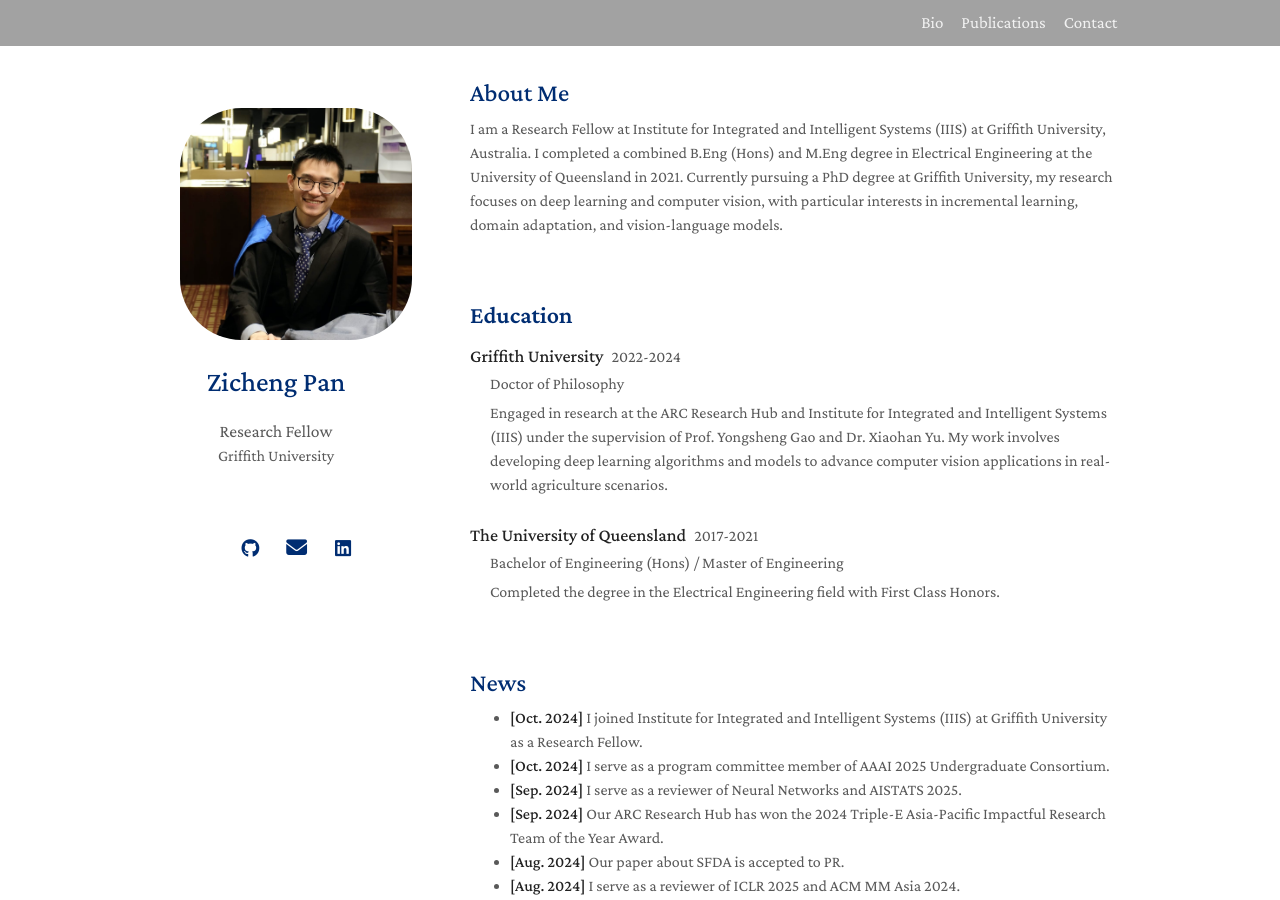
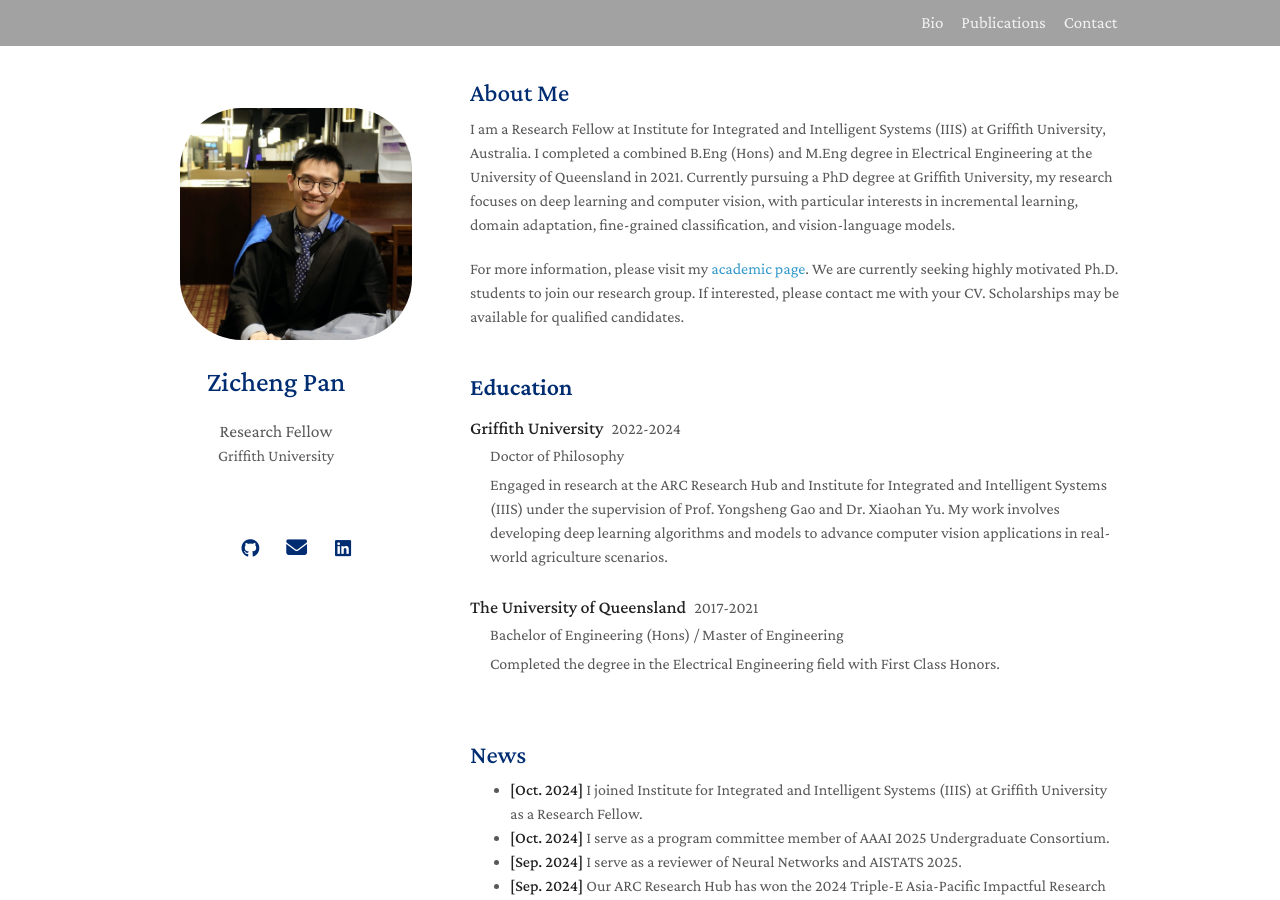
Before and after one commit to zichengpan/zichengpan.github.io, a Jekyll site: the page built from index.md, in a window 1280 px wide and 900 px high. Built offline with Jekyll 4.4.1, drawn with Linux system fonts in a browser that asks for light colours; a style sheet for code colours, icons or effects is not loaded.

Commit message:
update 10.10

```diff
--- a/index.md
+++ b/index.md
@@ -6,12 +6,12 @@ layout: homepage
 
 <h2 style="margin: 60px 0px 10px;">About Me</h2>
 
-<div style="margin-bottom: 60px;">
-    I am a Research Fellow at Institute for Integrated and Intelligent Systems (IIIS) at Griffith University, Australia. I completed a combined B.Eng (Hons) and M.Eng degree in Electrical Engineering at the University of Queensland in 2021. Currently pursuing a PhD degree at Griffith University, my research focuses on deep learning and computer vision, with particular interests in incremental learning, domain adaptation, and vision-language models.
+<div style="margin-bottom: 20px;">
+    I am a Research Fellow at Institute for Integrated and Intelligent Systems (IIIS) at Griffith University, Australia. I completed a combined B.Eng (Hons) and M.Eng degree in Electrical Engineering at the University of Queensland in 2021. Currently pursuing a PhD degree at Griffith University, my research focuses on deep learning and computer vision, with particular interests in incremental learning, domain adaptation, fine-grained classification, and vision-language models.
 </div>
 
+<p style="margin-bottom: 40px;">For more information, please visit my <a href="https://experts.griffith.edu.au/24217-zicheng-pan">academic page</a>. We are currently seeking highly motivated Ph.D. students to join our research group. If interested, please contact me with your CV. Scholarships may be available for qualified candidates.</p>
 
-<!-- <p>My CV can be downloaded from <a href="/assets/files/Zicheng_Pan_cv.pdf" download>Here</a>.</p> -->
 
 
 <!-- <section class="education-section"> -->
```
Also changed, not shown: 1 other file.
